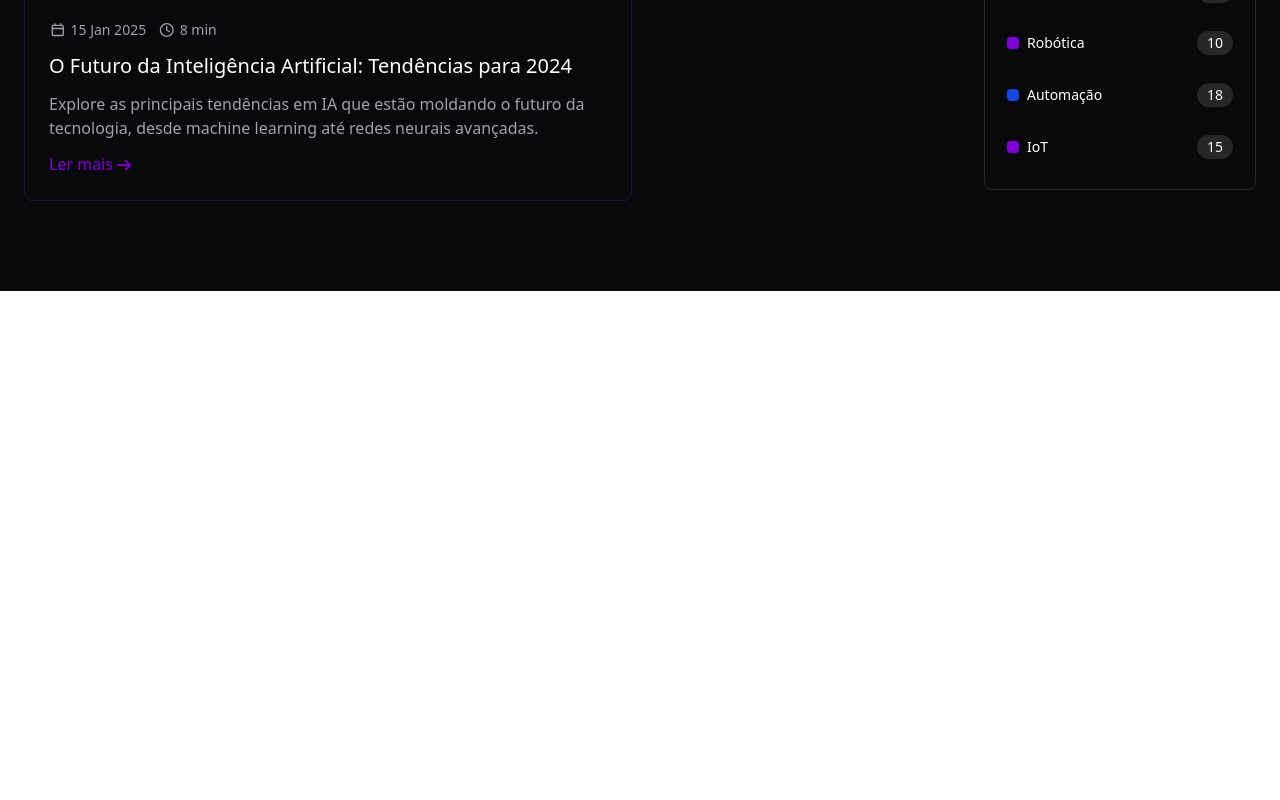
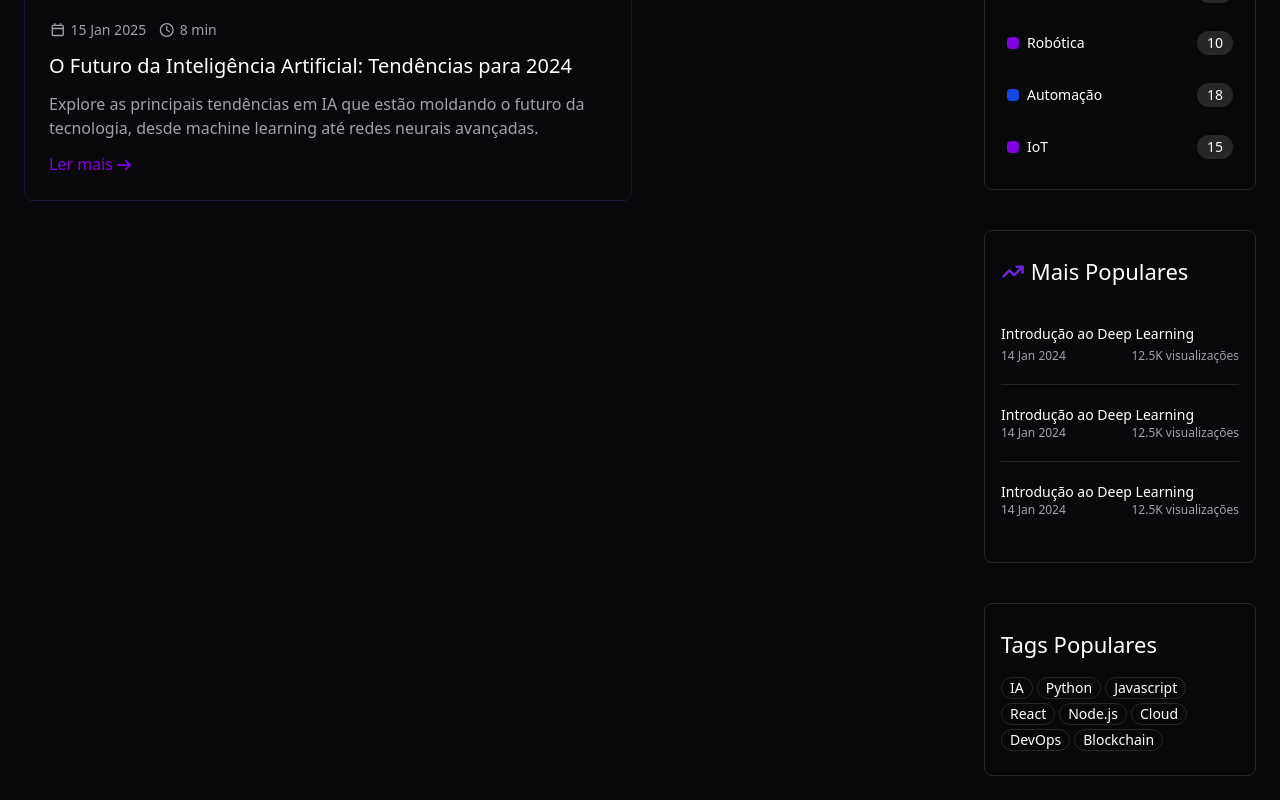
Before and after one commit to KQu1nn/tech-em-foco, a Vue app: page / in a window 1280 px wide. Shown: the part 1309-2109 px from the top of the page. Before the commit the page ends 1600 px from the top, so only its background shows below. Built offline with nearby package versions, Linux system fonts and the light colour scheme.

Commit message:
Componentes aside adicionado

```diff
--- a/src/components/MainLayout.vue
+++ b/src/components/MainLayout.vue
@@ -108,6 +108,55 @@
                     <p class="px-2.5 py-0.5 rounded-xl bg-[#27272a]">15</p>
                 </div>
             </div>
+
+            <div class="w-full h-auto flex flex-col gap-4 border border-[#27272a] rounded-lg py-6 px-4">
+
+                <h1 class="text-[22px] font-medium">
+                    <font-awesome-icon :icon="['fas', 'arrow-trend-up']" class="text-[#6b26d9]" size="sm" />
+                    Mais Populares
+                </h1>
+                <div class="flex flex-col divide-y divide-[#27272a]">
+                    <div class="py-5 flex flex-col gap-1">
+                        <p class="font-medium text-sm">Introdução ao Deep Learning</p>
+                        <div class="flex flex-row justify-between items-center text-[#a1a1aa] text-xs">
+                            <p>14 Jan 2024</p>
+                            <p>12.5K visualizações</p>
+                        </div>
+                    </div>
+                    <div class="py-5">
+                        <p class="font-medium text-sm">Introdução ao Deep Learning</p>
+                        <div class="flex flex-row justify-between items-center text-[#a1a1aa] text-xs">
+                            <p>14 Jan 2024</p>
+                            <p>12.5K visualizações</p>
+                        </div>
+                    </div>
+                    <div class="py-5">
+                        <p class="font-medium text-sm">Introdução ao Deep Learning</p>
+                        <div class="flex flex-row justify-between items-center text-[#a1a1aa] text-xs">
+                            <p>14 Jan 2024</p>
+                            <p>12.5K visualizações</p>
+                        </div>
+                    </div>
+                </div>
+
+            </div>
+
+            <div class="w-full h-auto flex flex-col gap-4 border border-[#27272a] rounded-lg py-6 px-4">
+                <h1 class="text-[22px] font-medium">
+                    Tags Populares
+                </h1>
+                <ul class="flex flex-row flex-wrap gap-1 text-sm">
+                    <li class="border border-[#27272a] px-2 rounded-xl hover:bg-purple-800 hover:border-transparent cursor-pointer">IA</li>
+                    <li class="border border-[#27272a] px-2 rounded-xl hover:bg-purple-800 hover:border-transparent cursor-pointer">Python</li>
+                    <li class="border border-[#27272a] px-2 rounded-xl hover:bg-purple-800 hover:border-transparent cursor-pointer">Javascript</li>
+                    <li class="border border-[#27272a] px-2 rounded-xl hover:bg-purple-800 hover:border-transparent cursor-pointer">React</li>
+                    <li class="border border-[#27272a] px-2 rounded-xl hover:bg-purple-800 hover:border-transparent cursor-pointer">Node.js</li>
+                    <li class="border border-[#27272a] px-2 rounded-xl hover:bg-purple-800 hover:border-transparent cursor-pointer">Cloud</li>
+                    <li class="border border-[#27272a] px-2 rounded-xl hover:bg-purple-800 hover:border-transparent cursor-pointer">DevOps</li>
+                    <li class="border border-[#27272a] px-2 rounded-xl hover:bg-purple-800 hover:border-transparent cursor-pointer">Blockchain</li>
+                </ul>
+            </div>
+
         </aside>
 
     </div>
--- a/src/plugins/fontawesome.js
+++ b/src/plugins/fontawesome.js
@@ -1,7 +1,7 @@
 // src/plugins/fontawesome.js
 import { library } from '@fortawesome/fontawesome-svg-core'
 import { FontAwesomeIcon } from '@fortawesome/vue-fontawesome'
-import { faArrowRight, faSearch, faRss } from '@fortawesome/free-solid-svg-icons'
+import { faArrowRight, faSearch, faRss, faArrowTrendUp } from '@fortawesome/free-solid-svg-icons'
 import { faEnvelope as faEnvelopeRegular, faCalendar, faClock } from '@fortawesome/free-regular-svg-icons'
 
 library.add(faRss)
@@ -9,5 +9,6 @@ library.add(faSearch)
 library.add(faArrowRight)
 library.add(faEnvelopeRegular)
 library.add(faCalendar, faClock)
+library.add(faArrowTrendUp)
 
 export { FontAwesomeIcon }
```
